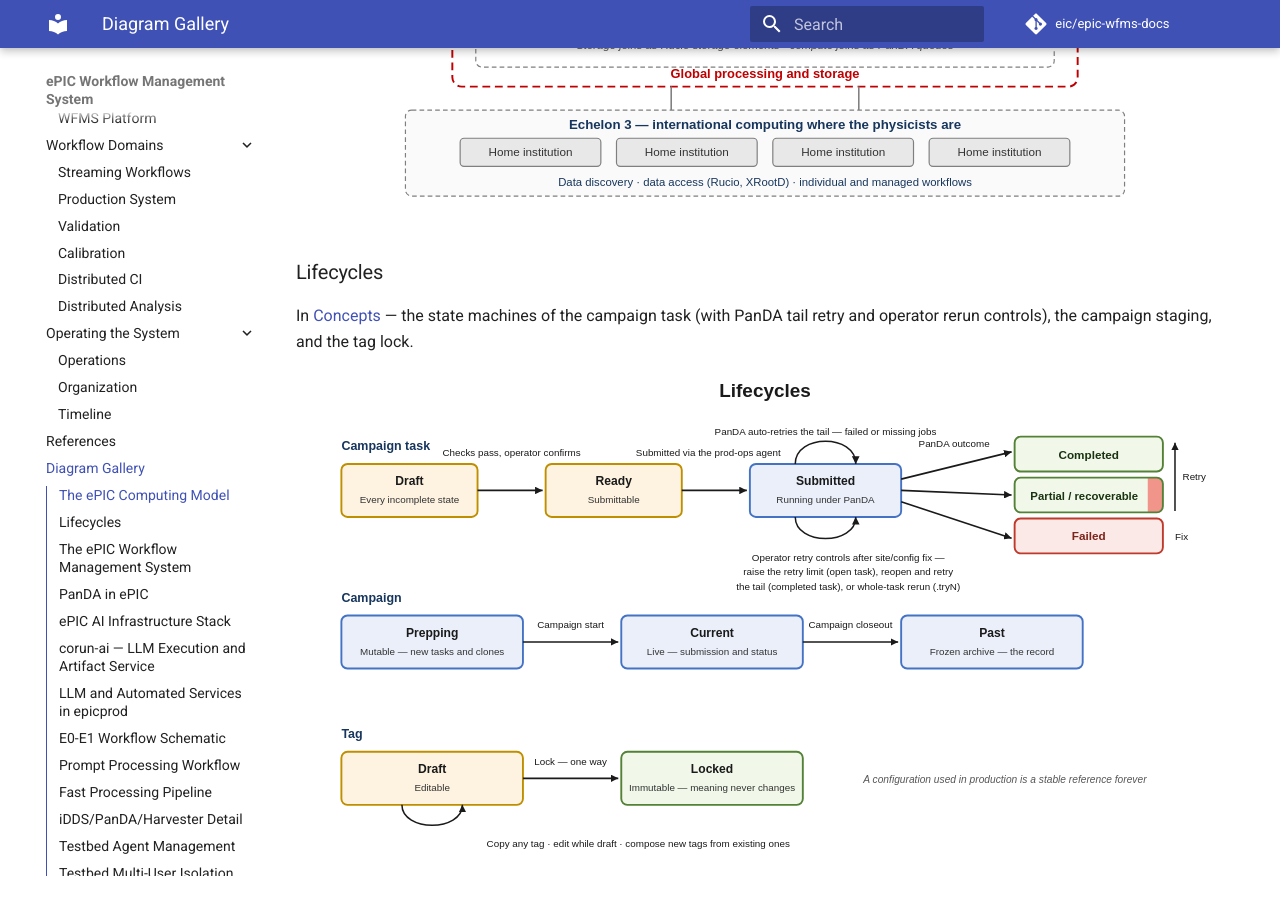
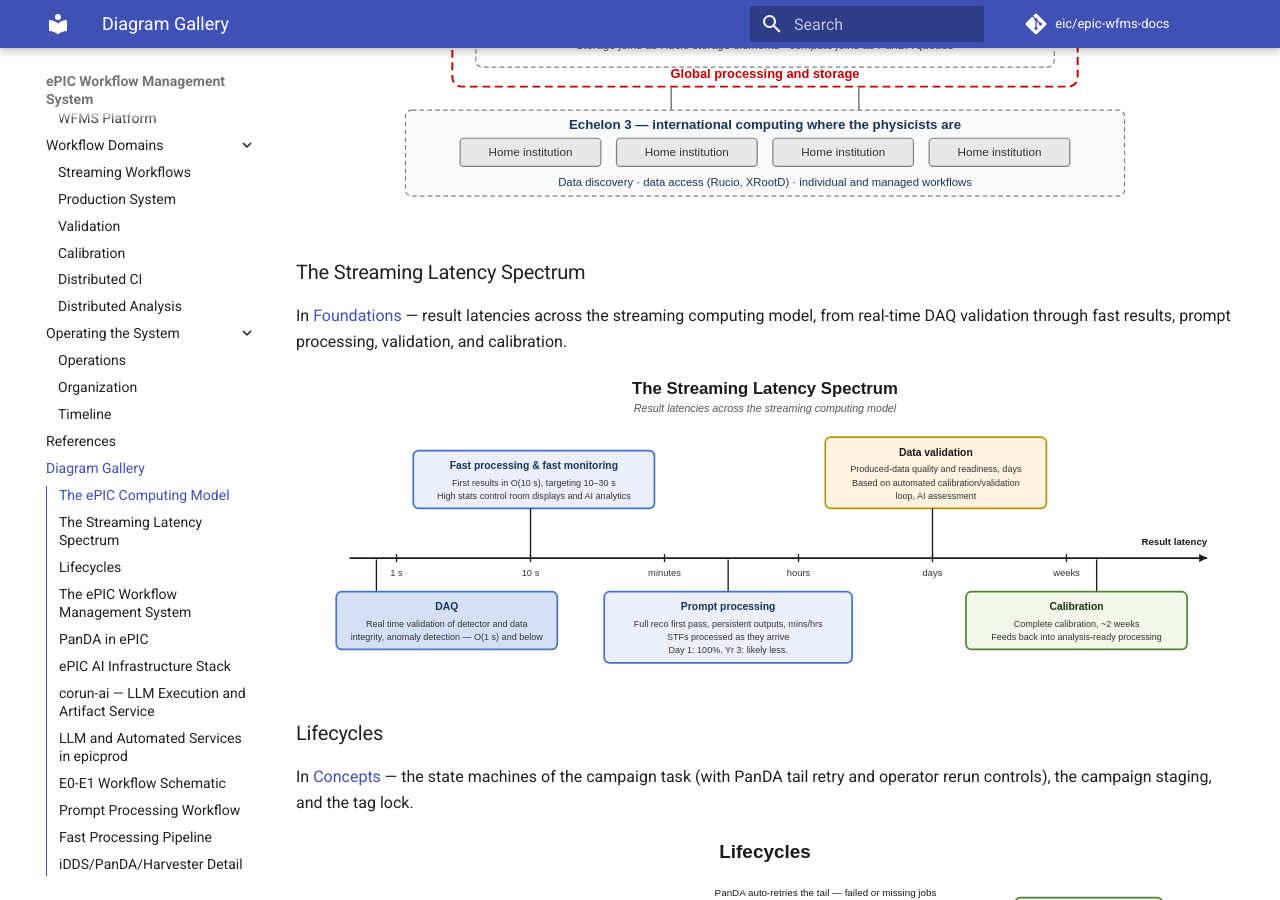
Before and after one commit to eic/epic-wfms-docs, an MkDocs documentation site: the page built from docs/gallery.md, in a window 1280 px wide and 900 px high, scrolled down 854 px. Built offline with MkDocs 1.6.1 and Material for MkDocs 9.7.7, drawn with Linux system fonts in a browser that asks for light colours; comment, search, counter and statistics services are not loaded.

Commit message:
Add streaming latency spectrum diagram; lifecycles outcome refinements
- Latency spectrum (Foundations): result latencies across the streaming
  computing model, from real-time DAQ validation through fast processing,
  prompt processing, data validation, and calibration
- Lifecycles: three PanDA outcomes with recovery ladder (Retry, Fix),
  partial/recoverable box with 90/10 green-red split

Co-Authored-By: Claude Fable 5 <noreply@anthropic.com>

```diff
--- a/docs/gallery.md
+++ b/docs/gallery.md
@@ -12,6 +12,12 @@ The system diagrams, collected from across the documentation. Each image links t
 In [Foundations](foundations.md) — the Echelon model: E0 detector and DAQ, the butterfly raw-data fan-out to the E1 host labs, E2 global facilities, and E3.
 
 [![The ePIC computing model](diagrams/epic_computing_model.svg)](diagrams/epic_computing_model.svg)
+
+### The Streaming Latency Spectrum
+
+In [Foundations](foundations.md) — result latencies across the streaming computing model, from real-time DAQ validation through fast results, prompt processing, validation, and calibration.
+
+[![The streaming latency spectrum](diagrams/latency_spectrum.svg)](diagrams/latency_spectrum.svg)
 
 ### Lifecycles
 
```
Also changed, not shown: docs/foundations.md (+2 -0 lines), docs/diagrams/latency_spectrum.svg (added), docs/diagrams/lifecycles.svg.
